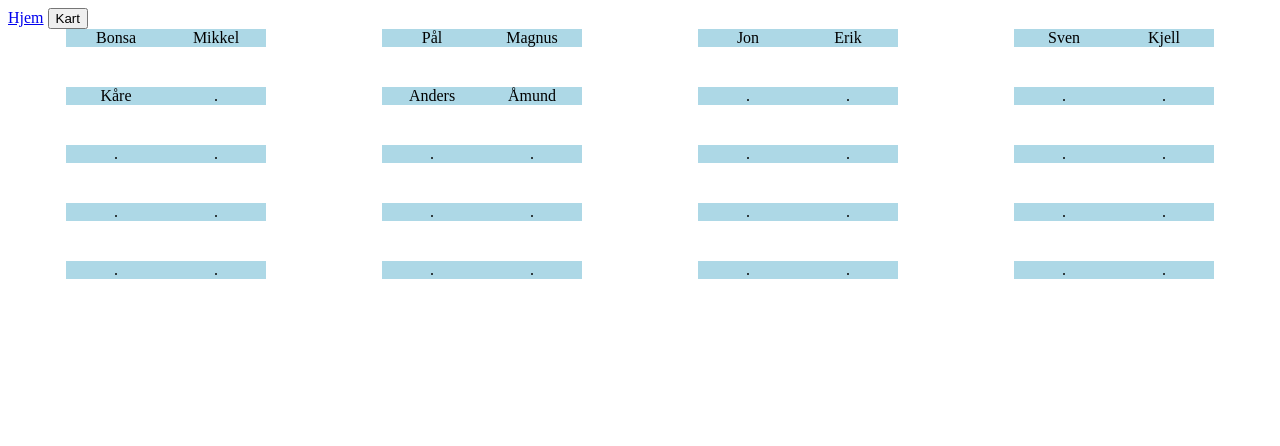
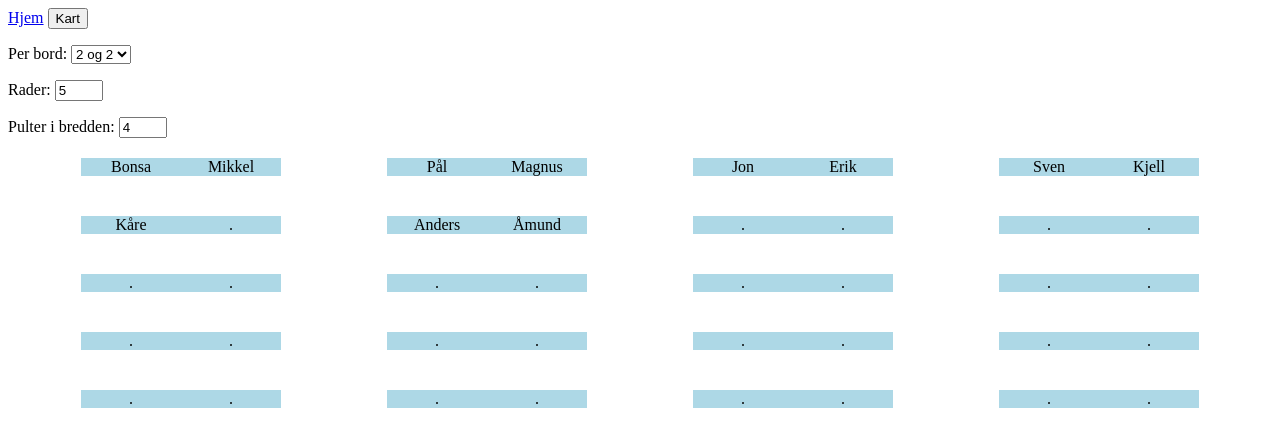
Before and after one commit to jon2m/klasseadmin, a plain HTML site: page klassekart.html in a window 1280 px wide. Both pictures are taken after a click on the button "Kart". Drawn offline with Linux system fonts and the light colour scheme.

Commit message:
Oppdatering gjort i timen

```diff
--- a/klassekart.html
+++ b/klassekart.html
@@ -6,6 +6,10 @@
     <meta name="author" content="aamgrim">
     <title></title>
     <style>
+        #cr {
+            margin: 20px;
+        }
+
         .row {
             display: flex;
             flex-flow: row;
@@ -14,16 +18,17 @@
             justify-content: space-around;
         }
 
-        .pair {
+        .table {
             display: flex;
             background-color: lightblue;
             width: 200px;
-            text-align: center;
+            justify-content: center;
         }
 
         .student {
             width: 50%;
             height: 100%;
+            text-align: center;
         }
     </style>
     <script src="klassekart.js"></script>
@@ -32,6 +37,15 @@
 <body>
     <a href="/">Hjem</a>
     <button onClick="generateClassroom(testClass)">Kart</button>
+    <div id="panel">
+        <p>Per bord: <select id="perTable">
+            <option value="1">1 og 1</option>
+            <option value="2" selected>2 og 2</option>
+            <option value="3">3 og 3</option>
+        </select></p>
+        <p>Rader: <input value="5" id="rows" type="number" min="1" max="7"></p>
+        <p>Pulter i bredden: <input value="4" id="columns" type="number" min="1" max="8"></p>
+    </div>
     <main id="cr"></main>
 </body>
 
--- a/klassekart.js
+++ b/klassekart.js
@@ -1,31 +1,47 @@
 const testClass = ["Åmund", "Erik", "Jon", "Sven", "Magnus", "Mikkel", "Anders", "Kåre", "Pål", "Kjell", "Bonsa"];
 
 function generateClassroom(arr) {
+
+    //   Henter strukturen klassekartet skal genereres på
+    let perTable = parseInt(document.getElementById("perTable").value);
+    let rows = parseInt(document.getElementById("rows").value);
+    let columns = parseInt(document.getElementById("columns").value);
+
     document.getElementById("cr").innerHTML = "";
     let studentsArr = arr.slice(0);
     if (studentsArr.length % 2 === 1) {
         studentsArr.push(".");
     }
     studentsArr = shuffleStudents(studentsArr);
-    studentID = 0;
-    for (let i = 0; i < 5; i++) {
+    let studentID = 0;
+    // Lager flexbox-struktur
+
+    // Først radene
+    for (let i = 0; i < rows; i++) {
         let divRow = document.createElement("div");
         divRow.classList.add("row");
         divRow.id = "row" + i;
         document.getElementById("cr").appendChild(divRow);
-        for (let j = 0; j < 4; j++) {
-            var divPair = document.createElement("div");
-            divPair.classList.add("pair");
-            divPair.id = "r" + i + "c" + j;
-            document.getElementById("row" + i).appendChild(divPair);
-            for (let k = 0; k < 2; k++) {
-                let divStudent = document.createElement("div");
-                divStudent.classList.add("student");
-                divStudent.id = "r" + i + "c" + j + "n" + k;
-                student = (studentsArr[studentID] !== undefined ? studentsArr[studentID] : ".");
-                divStudent.innerHTML = student;
+        // Så pultene
+        for (let j = 0; j < columns; j++) {
+            let divTable = document.createElement("div");
+            divTable.classList.add("table");
+            divTable.id = "r" + i + "c" + j;
+            document.getElementById("row" + i).appendChild(divTable);
+            // Så elevene
+            if (perTable === 1) {
+                document.getElementById("r" + i + "c" + j).innerHTML = picker(studentsArr,studentID);
                 studentID++
-                document.getElementById("r" + i + "c" + j).appendChild(divStudent);
+            }
+            else {
+                for (let k = 0; k < perTable; k++) {
+                    let divStudent = document.createElement("div");
+                    divStudent.classList.add("student");
+                    divStudent.id = "r" + i + "c" + j + "n" + k;
+                    divStudent.innerHTML = picker(studentsArr,studentID);
+                    studentID++
+                    document.getElementById("r" + i + "c" + j).appendChild(divStudent);
+                }
             }
         }
     }
@@ -41,3 +57,8 @@ function shuffleStudents(arr) {
     }
     return arr;
 }
+
+function picker(arr,id) {
+    picked = (arr[id] !== undefined ? arr[id] : ".");
+    return picked;
+}
```
